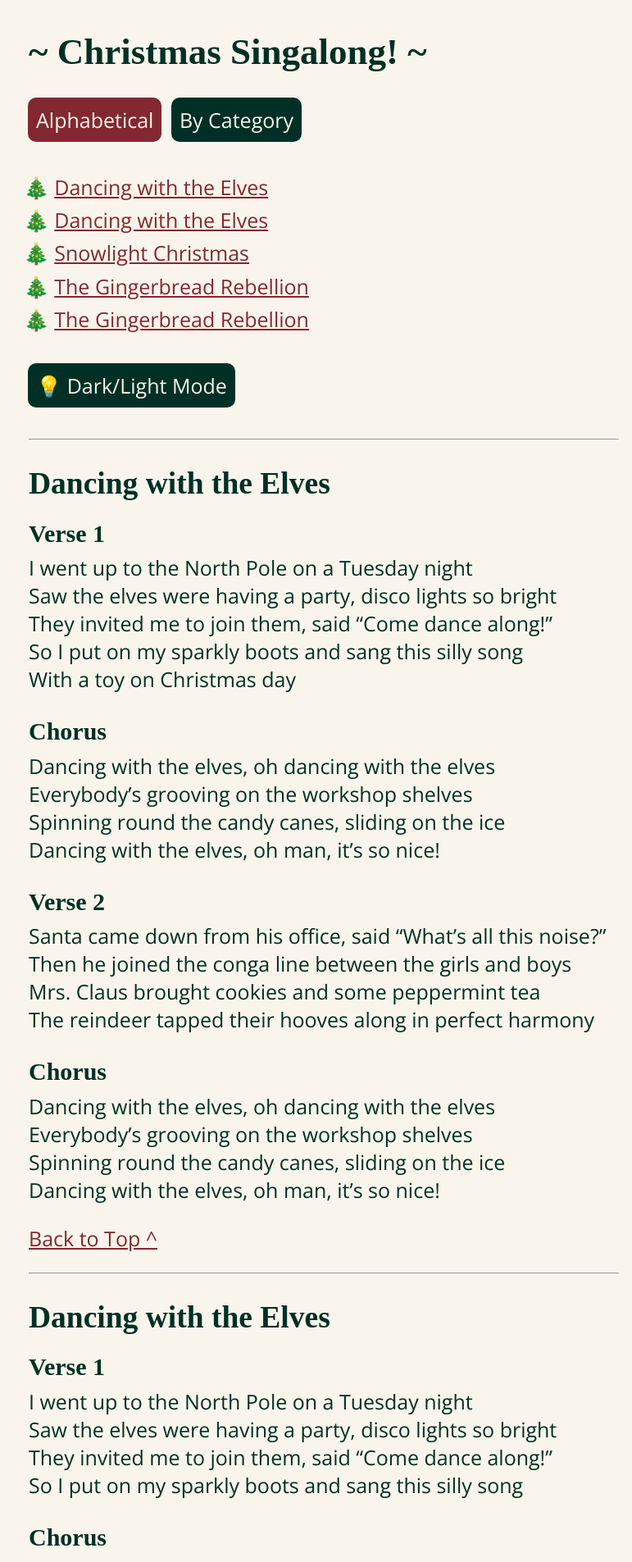
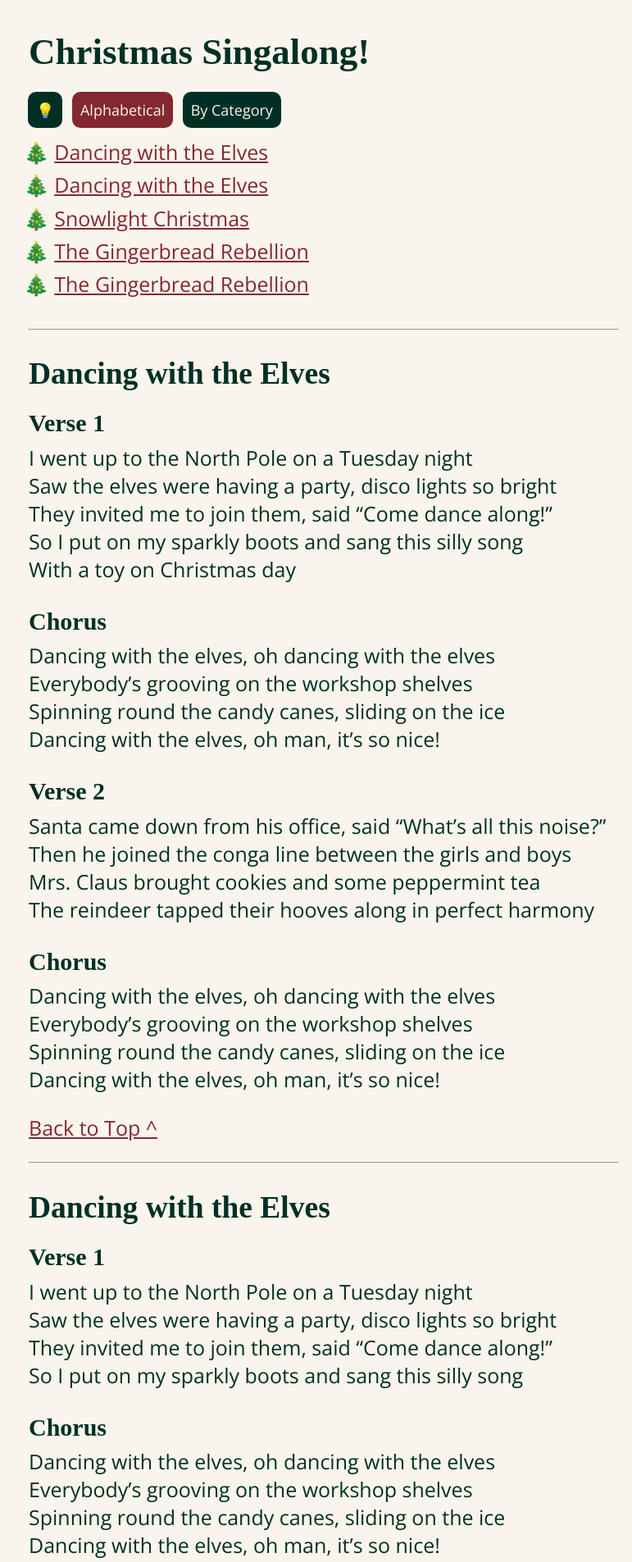
Before and after one commit to penguininja/christmas, a Jekyll site: the page built from index.md, in a window 1280 px wide. Shown: the top 1905 px of the page at 82% size, without its empty margins (245-1016 px from the left). Built offline with Jekyll 4.4.1, drawn with Linux system fonts in a browser that asks for light colours; some web fonts are replaced.

Commit message:
Add dark mode to tabs

```diff
--- a/assets/css/style.css
+++ b/assets/css/style.css
@@ -65,6 +65,7 @@
 
 h1 {
   font-size: 1.8em;
+  margin-bottom: 0.5em;
 }
 
 article {
@@ -97,6 +98,7 @@
   border: none;
   border-radius: 10px;
   color: var(--white);
+  font-size: 18px;
   padding: 10px;
   margin: 0 0 0 -1px;
   background-color: var(--dark-green);
@@ -136,7 +138,7 @@
 .tabs {
   display: flex;
   gap: 0.5rem;
-  margin-bottom: 1.5rem;
+  margin-bottom: 0.5em;
 }
 
 .tab-button.active {
--- a/index.md
+++ b/index.md
@@ -49,7 +50,6 @@
     {% endif %}
   </nav>
 
-  <p><button onclick="darkMode()">&#x1F4A1; Dark/Light Mode</button></p>
 </header>
 
 <main>
```
Also changed, not shown: other parts of index.md (+2 -1 lines).
